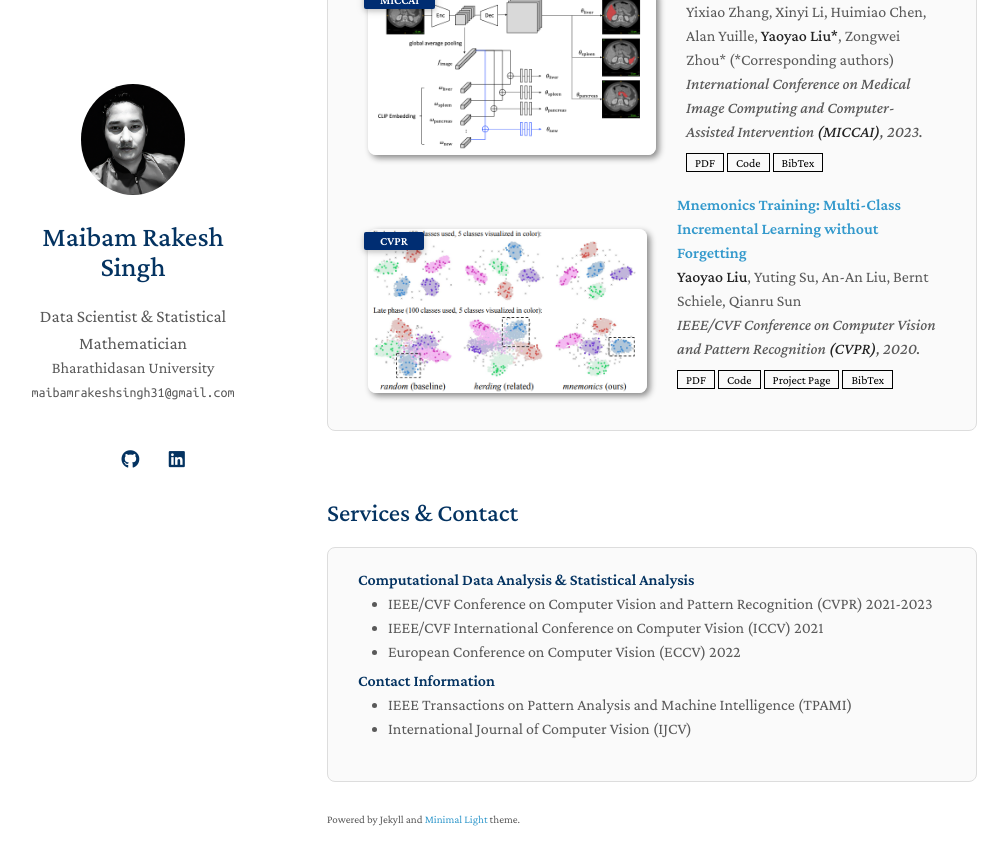
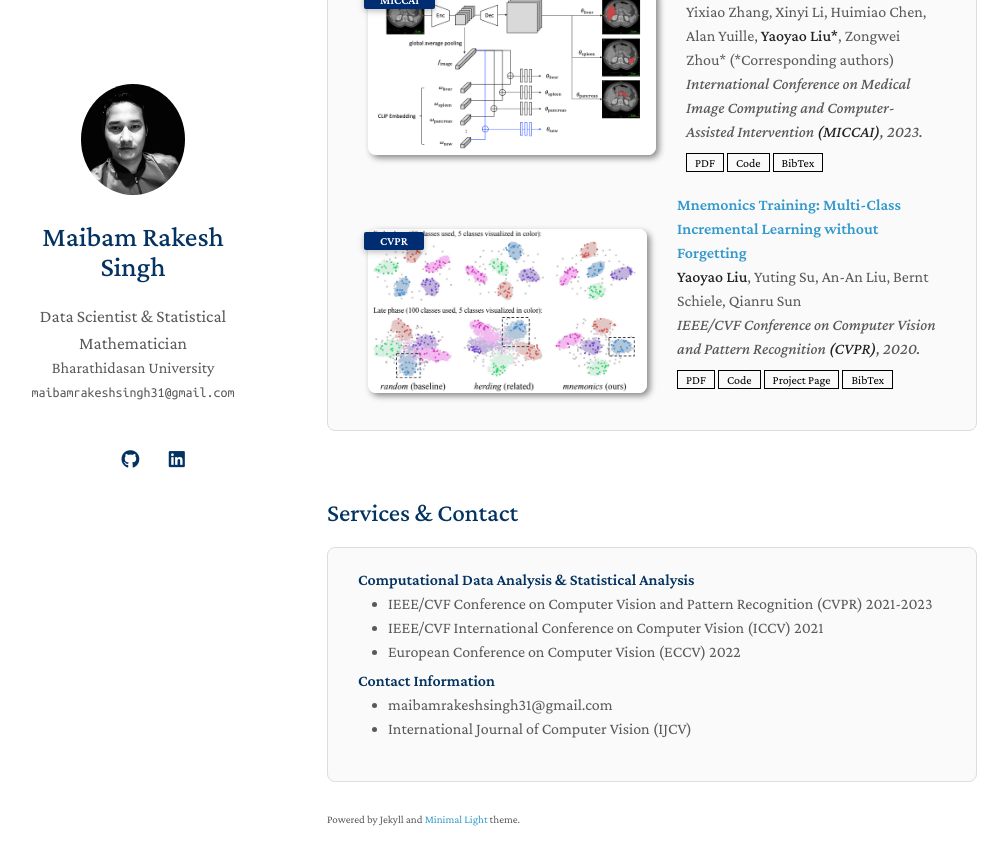
Before and after one commit to maibamrakeshsingh/mimi, a Jekyll site: the page built from index.md, in a window 1280 px wide and 900 px high, scrolled down 553 px. Shown: the top 865 px of the window, without its empty margins (143-1151 px from the left). Built offline with Jekyll 4.4.1, drawn with Linux system fonts in a browser that asks for light colours; a style sheet for code colours, icons or effects is not loaded; our own code applies the rules of GitHub Pages for plain Markdown files.

Commit message:
Update services.md

```diff
--- a/_includes/services.md
+++ b/_includes/services.md
@@ -11,6 +11,6 @@
 <h4 style="margin:0 10px 0;">Contact Information</h4>
 
 <ul style="margin:0 0 20px;">
-  <li><a href="https://www.computer.org/csdl/journal/tp"><autocolor>IEEE Transactions on Pattern Analysis and Machine Intelligence (TPAMI)</autocolor></a></li>
+  <li><a href="https://www.computer.org/csdl/journal/tp"><autocolor>maibamrakeshsingh31@gmail.com</autocolor></a></li>
   <li><a href="https://www.springer.com/journal/11263"><autocolor>International Journal of Computer Vision (IJCV)</autocolor></a></li>
 </ul>
```
